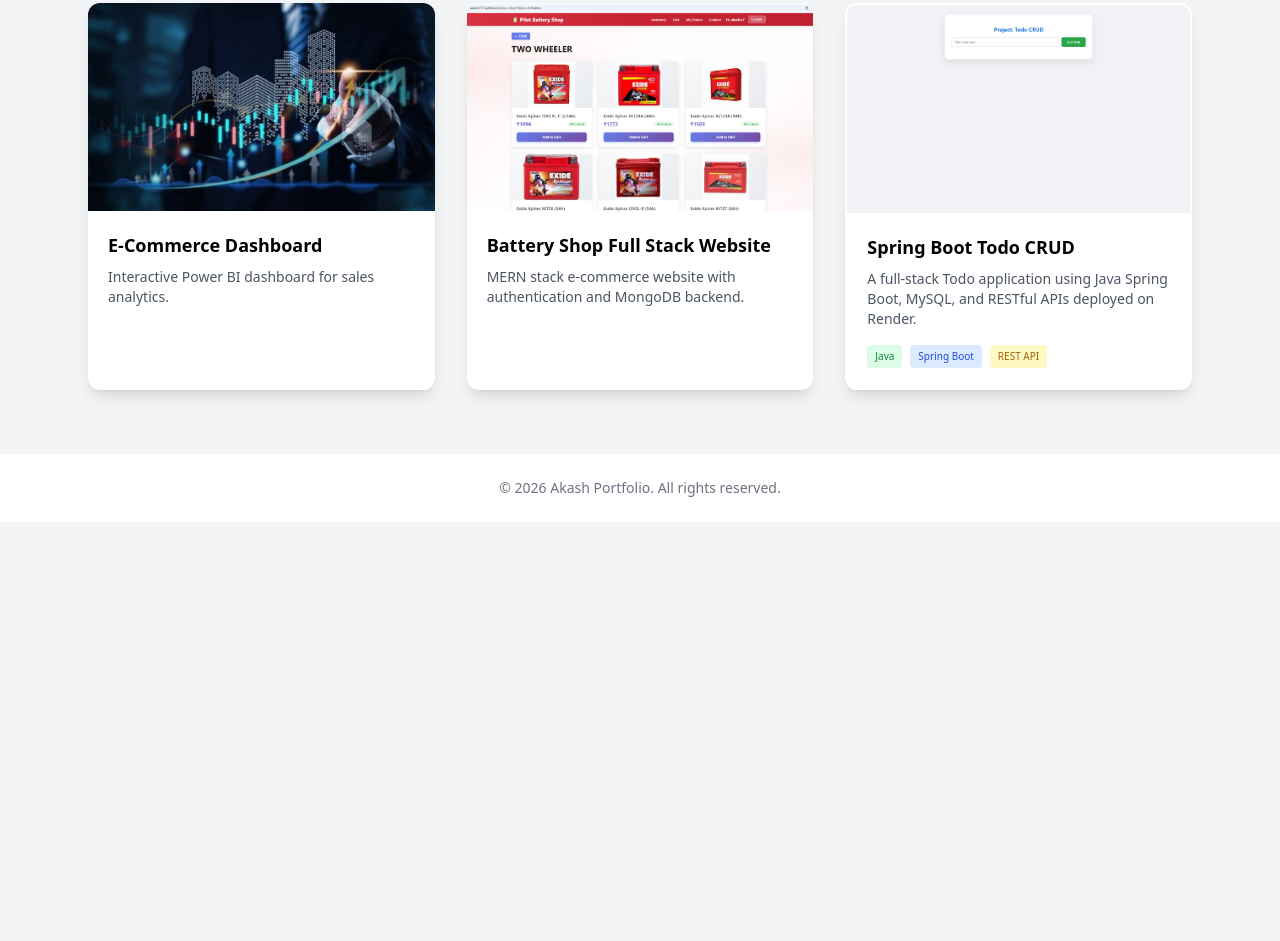
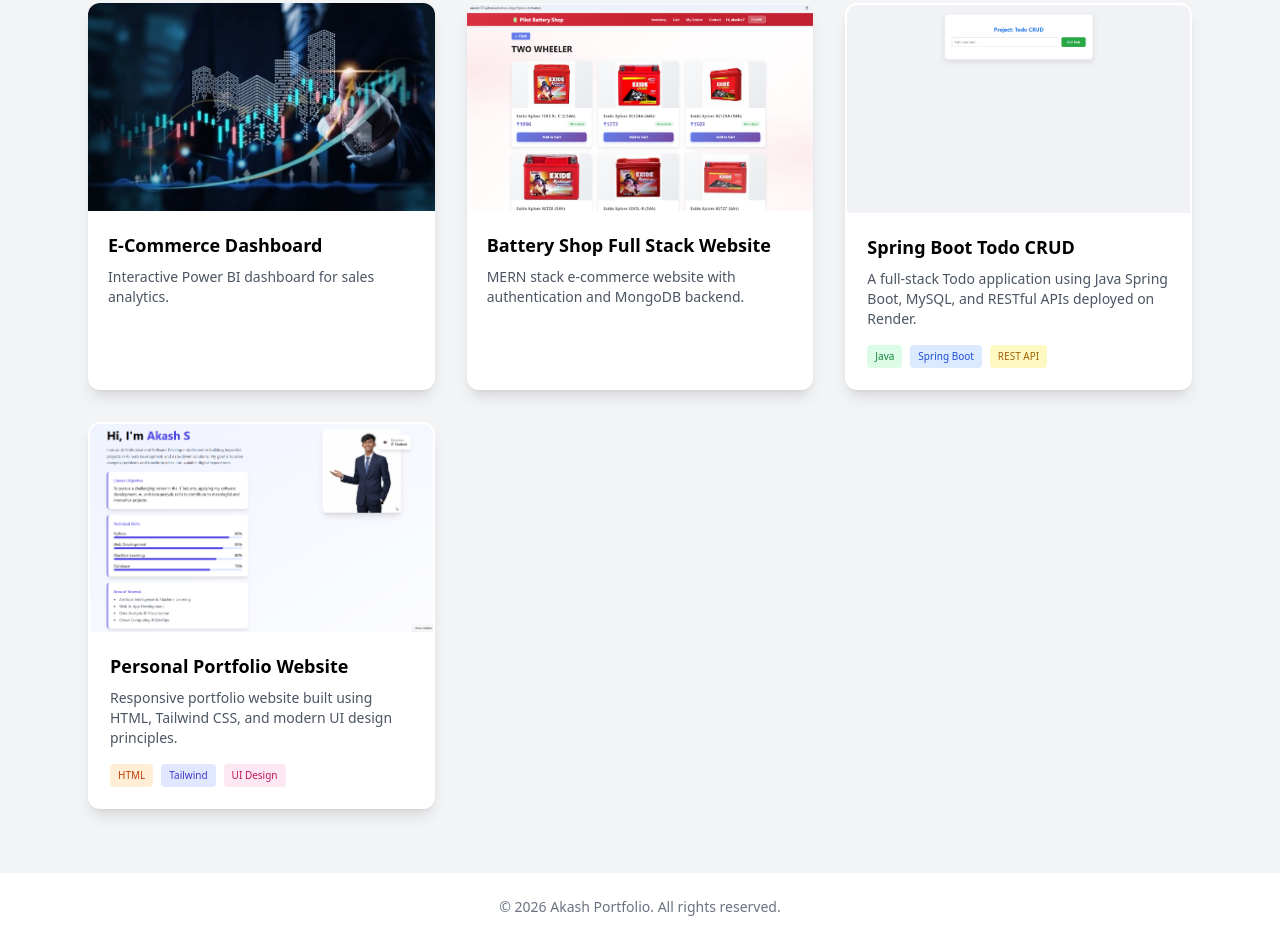
Before and after one commit to akashcr777/akashportfolio, a plain HTML site: page projects.html in a window 1280 px wide. Shown: the part 637-1578 px from the top of the page. Before the commit the page ends 1159 px from the top, so only its background shows below. Drawn offline with nearby package versions, Linux system fonts and the light colour scheme.

Commit message:
Add personal portfolio website project entry
Added a new project entry for a personal portfolio website with details and tags.

```diff
--- a/projects.html
+++ b/projects.html
@@ -125,6 +125,26 @@
     </div>
   </a>
 
+  <a href="https://akashcr777.github.io/akashportfolio/index.html"
+   target="_blank"
+   class="bg-white rounded-xl shadow-lg overflow-hidden hover:scale-105 hover:shadow-2xl transition duration-300 border-2 border-transparent hover:border-indigo-500">
+
+  <img src="images/project4.png" class="h-52 w-full object-cover" alt="Portfolio Website">
+
+  <div class="p-5">
+    <h3 class="text-lg font-semibold">Personal Portfolio Website</h3>
+    <p class="text-sm text-gray-600 mt-2">
+      Responsive portfolio website built using HTML, Tailwind CSS, and modern UI design principles.
+    </p>
+
+    <div class="mt-4 flex gap-2">
+      <span class="text-[10px] bg-orange-100 text-orange-700 px-2 py-1 rounded">HTML</span>
+      <span class="text-[10px] bg-indigo-100 text-indigo-700 px-2 py-1 rounded">Tailwind</span>
+      <span class="text-[10px] bg-pink-100 text-pink-700 px-2 py-1 rounded">UI Design</span>
+    </div>
+  </div>
+
+</a>
 </div>
 
 </section>
```
